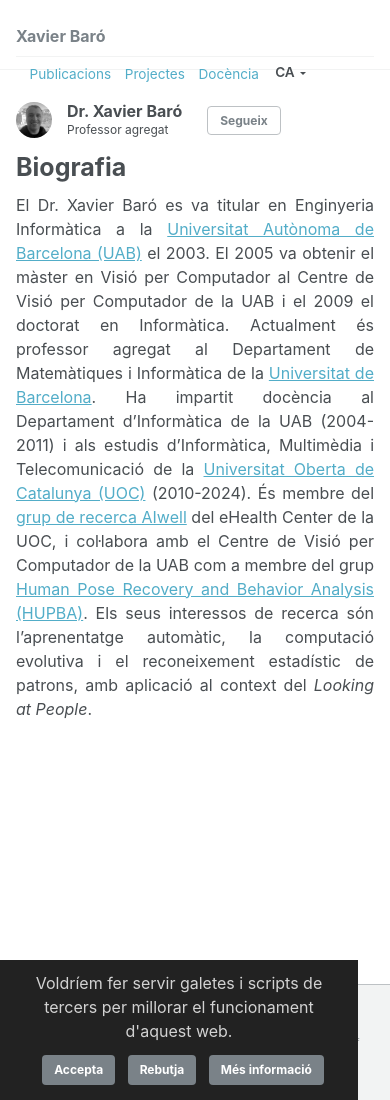
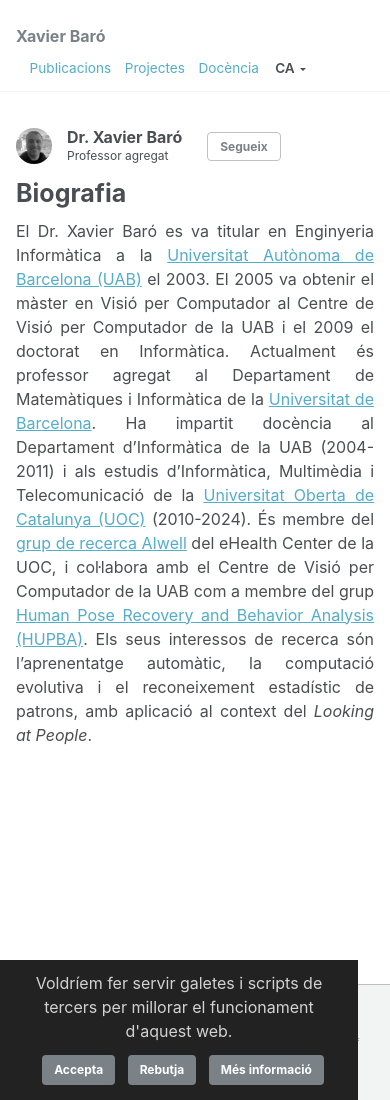
Before and after one commit to xbaro/xbaro.github.io, a Jekyll site: the page built from _pages/about.md, in a window 390 px wide and 1100 px high. Built offline with Jekyll 4.4.1, drawn with Linux system fonts in a browser that asks for light colours.

Commit message:
Mobile header: single border, auto-height masthead, aligned menu row
Co-Authored-By: Claude Sonnet 5.5 <noreply@anthropic.com>

```diff
--- a/_includes/masthead.html
+++ b/_includes/masthead.html
@@ -22,11 +22,14 @@
 <style>
 .mobile-menu{display:none}
 @media (max-width:767px){
+  .masthead{height:auto}
+  .masthead__inner-wrap{padding-bottom:.2em}
+  body{padding-top:96px}
   .greedy-nav button,.greedy-nav .hidden-links{display:none!important}
   .greedy-nav .visible-links li:not(.masthead__menu-item--lg){display:none}
-  .mobile-menu{display:flex;flex-wrap:wrap;gap:.2em 1em;list-style:none;margin:0;padding:.35em 1em .55em;font-size:.85em;border-top:1px solid #f2f3f3}
+  .mobile-menu{display:flex;flex-wrap:wrap;align-items:center;gap:.2em 1em;list-style:none;margin:0;padding:0 1em .55em;font-size:.85em}
   .mobile-menu li{margin:0}
-  .mobile-menu a{padding:.15em 0;display:inline-block}
+  .mobile-menu a{padding:.15em 0;margin:0!important;display:inline-block}.mobile-menu .lang-dd{display:flex;align-items:center}
 }
 </style>
 {% include base_path %}
```
